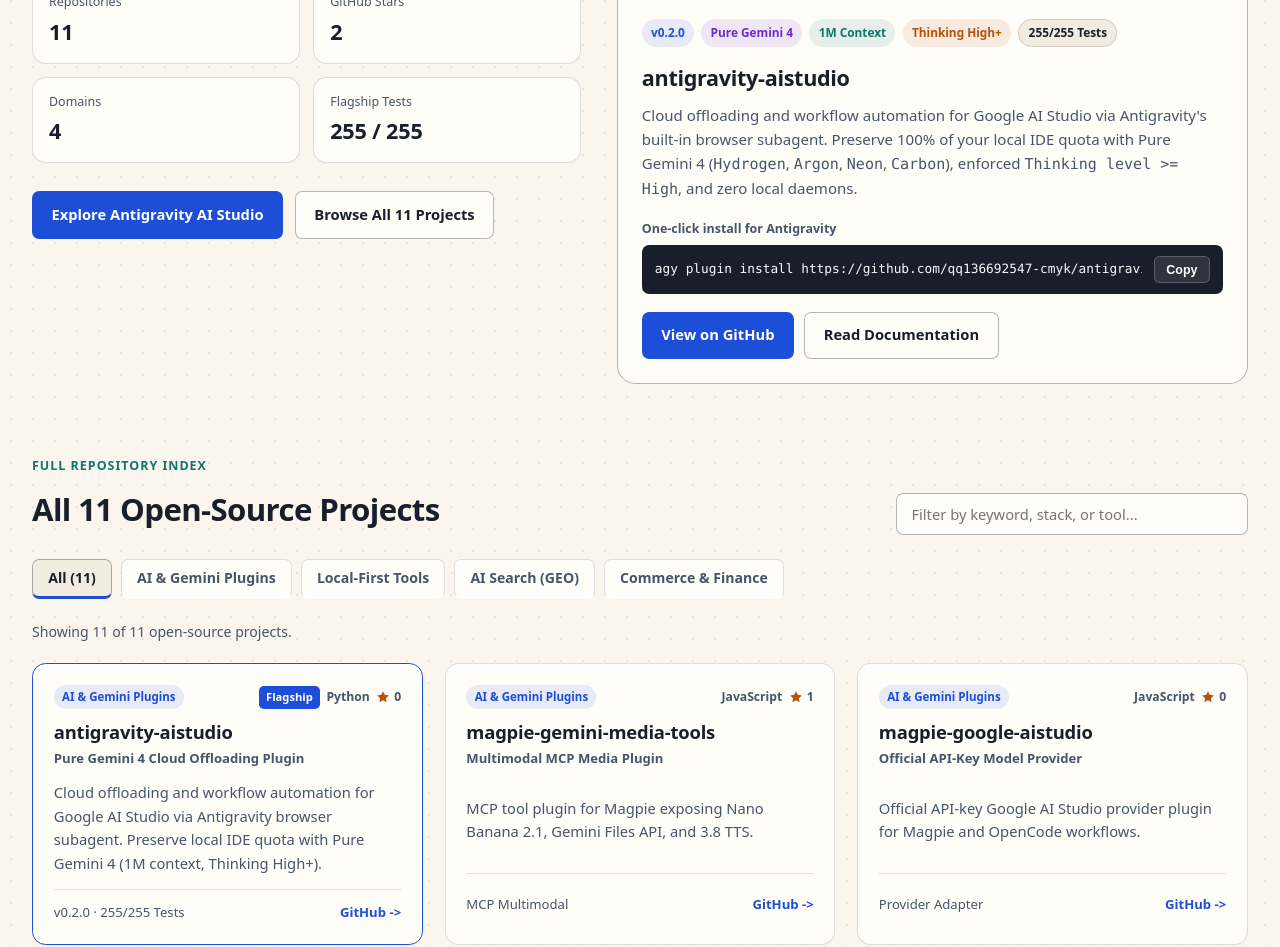
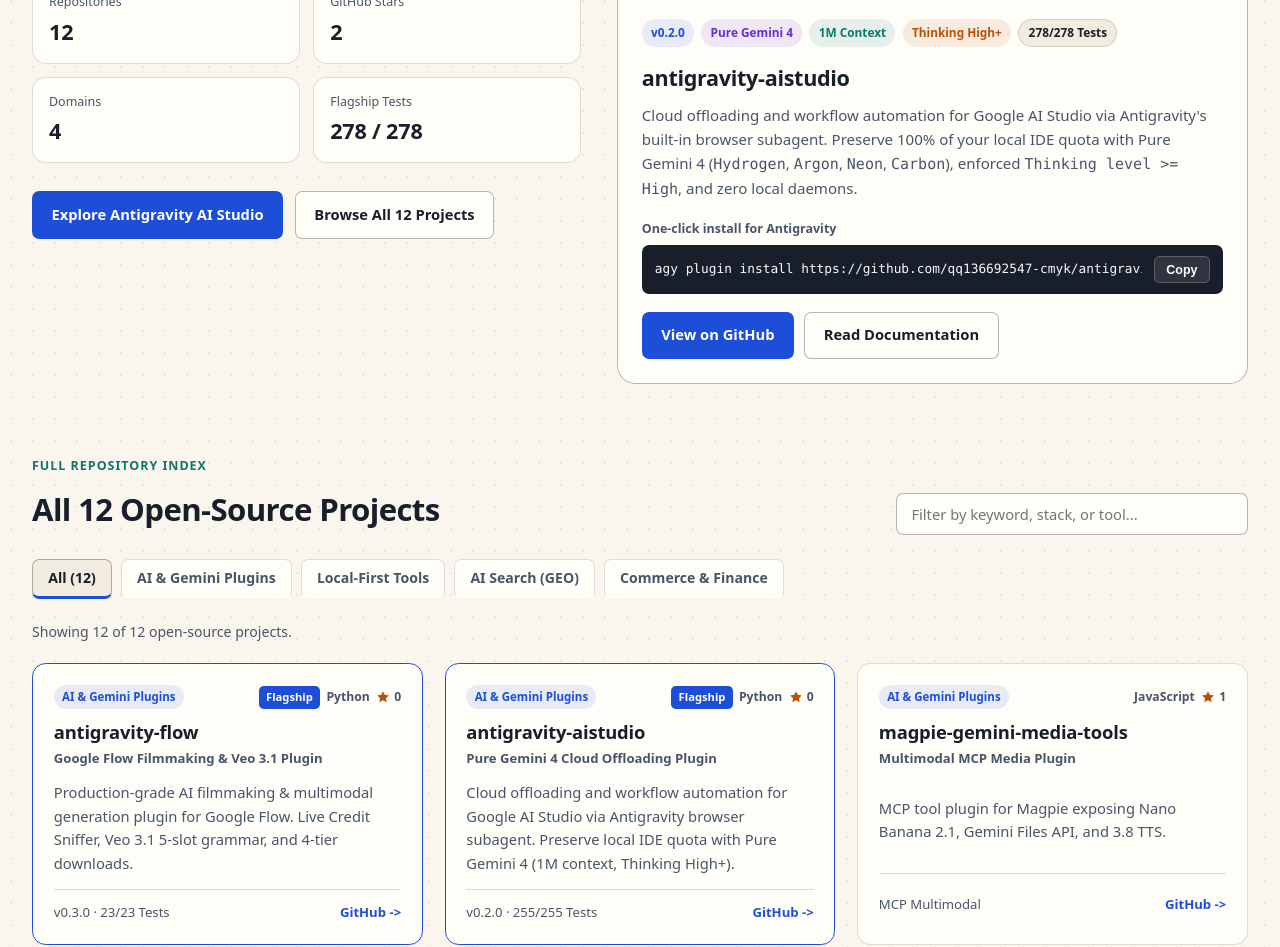
Before and after one commit to qq136692547-cmyk/qq136692547-cmyk.github.io, a plain HTML site: page index.html in a window 1280 px wide. Shown: the part 472-1419 px from the top of the page. Drawn offline with Linux system fonts and the light colour scheme; no server answers.

Commit message:
feat: add antigravity-flow flagship card and update catalog to 12 projects

```diff
--- a/app.js
+++ b/app.js
@@ -11,7 +11,7 @@
     en: {
       page_title: "qq136692547-cmyk | Open-Source Hub & Antigravity AI Studio",
       meta_description:
-        "Official open-source hub for qq136692547-cmyk: 11 original projects across Antigravity AI & Gemini plugins, local-first developer tools, AI Search (GEO), and commerce analytics.",
+        "Official open-source hub for qq136692547-cmyk: 12 original projects across Antigravity AI & Gemini plugins, local-first developer tools, AI Search (GEO), and commerce analytics.",
       lang_toggle_text: "中文",
       lang_toggle_aria: "切换为中文",
       skip_link: "Skip to projects",
@@ -19,7 +19,7 @@
       brand_subtitle: "Open-Source Lab",
       nav_aria: "Primary navigation",
       nav_flagship: "Flagship",
-      nav_projects: "Projects (11)",
+      nav_projects: "Projects (12)",
       nav_support: "Support",
       nav_github: "GitHub",
       theme_to_dark: "Switch to dark theme",
@@ -27,19 +27,19 @@
       hero_eyebrow: "Independent Open-Source Engineering",
       hero_title: "Pragmatic AI Plugins, Local-First Tools & Web Utilities",
       hero_lead:
-        "A curated catalog of 11 real, source-available projects built for developers, AI workflow engineers, and online operators -- zero telemetry bloat, transparent architecture, and production-tested workflows.",
+        "A curated catalog of 12 real, source-available projects built for developers, AI workflow engineers, and online operators -- zero telemetry bloat, transparent architecture, and production-tested workflows.",
       hero_stats_aria: "Portfolio summary",
       stat_repos: "Repositories",
       stat_stars: "GitHub Stars",
       stat_domains: "Domains",
       stat_tests: "Flagship Tests",
       hero_cta_primary: "Explore Antigravity AI Studio",
-      hero_cta_secondary: "Browse All 11 Projects",
+      hero_cta_secondary: "Browse All 12 Projects",
       spotlight_img_alt:
         "Hand-drawn technical showcase banner for Antigravity AI Studio v0.2.0 Pure Gemini 4 cloud offloading architecture",
       spotlight_badges_aria: "Flagship highlights",
       badge_context: "1M Context",
-      badge_tests: "255/255 Tests",
+      badge_tests: "278/278 Tests",
       spotlight_desc:
         "Cloud offloading and workflow automation for Google AI Studio via Antigravity's built-in browser subagent. Preserve 100% of your local IDE quota with Pure Gemini 4 (<code>Hydrogen</code>, <code>Argon</code>, <code>Neon</code>, <code>Carbon</code>), enforced <code>Thinking level &gt;= High</code>, and zero local daemons.",
       spotlight_install_label: "One-click install for Antigravity",
@@ -48,11 +48,11 @@
       spotlight_repo_btn: "View on GitHub",
       spotlight_docs_btn: "Read Documentation",
       catalog_eyebrow: "Full Repository Index",
-      catalog_title: "All 11 Open-Source Projects",
+      catalog_title: "All 12 Open-Source Projects",
       search_label: "Search projects by name, stack, or keyword",
       search_placeholder: "Filter by keyword, stack, or tool...",
       filter_bar_aria: "Filter projects by category",
-      filter_all: "All (11)",
+      filter_all: "All (12)",
       filter_ai: "AI & Gemini Plugins",
       filter_dev: "Local-First Tools",
       filter_geo: "AI Search (GEO)",
@@ -67,6 +67,10 @@
       action_live_site: "Live Site",
       action_live_demo: "Live Demo",
       action_chrome_ext: "Chrome Ext",
+      card_flow_sub: "Google Flow Filmmaking & Veo 3.1 Plugin",
+      card_flow_desc:
+        "Production-grade AI filmmaking & multimodal generation plugin for Google Flow. Live Credit Sniffer, Veo 3.1 5-slot grammar, and 4-tier downloads.",
+      card_flow_note: "v0.3.0 · 23/23 Tests",
       card_01_sub: "Pure Gemini 4 Cloud Offloading Plugin",
       card_01_desc:
         "Cloud offloading and workflow automation for Google AI Studio via Antigravity browser subagent. Preserve local IDE quota with Pure Gemini 4 (1M context, Thinking High+).",
@@ -131,7 +135,7 @@
     zh: {
       page_title: "qq136692547-cmyk | 开源导航官网 & Antigravity AI Studio",
       meta_description:
-        "qq136692547-cmyk 官方开源项目导航：涵盖 Antigravity AI 与 Gemini 插件、本地优先开发者工具、AI 搜索 (GEO) 与跨境电商/金融分析等 11 个原创开源项目。",
+        "qq136692547-cmyk 官方开源项目导航：涵盖 Antigravity AI 与 Gemini 插件、本地优先开发者工具、AI 搜索 (GEO) 与跨境电商/金融分析等 12 个原创开源项目。",
       lang_toggle_text: "EN",
       lang_toggle_aria: "Switch to English",
       skip_link: "跳过导航直达项目",
@@ -139,7 +143,7 @@
       brand_subtitle: "开源实验室",
       nav_aria: "主导航",
       nav_flagship: "旗舰项目",
-      nav_projects: "开源矩阵",
+      nav_projects: "开源矩阵 (12)",
       nav_support: "支持作者",
       nav_github: "GitHub 主页",
       theme_to_dark: "切换为深色主题",
@@ -147,19 +151,19 @@
       hero_eyebrow: "独立开源工程实验室",
       hero_title: "务实的 AI 插件、本地优先工具与 Web 效率套件",
       hero_lead:
-        "精选 11 个真实开源项目，面向开发者、AI 工作流工程师与跨境电商/运营人员打造——零遥测冗余、架构透明、经过生产级实测验证。",
+        "精选 12 个真实开源项目，面向开发者、AI 工作流工程师与跨境电商/运营人员打造——零遥测冗余、架构透明、经过生产级实测验证。",
       hero_stats_aria: "开源项目核心指标",
       stat_repos: "开源仓库",
       stat_stars: "GitHub Stars",
       stat_domains: "技术领域",
       stat_tests: "旗舰测试通过率",
       hero_cta_primary: "探索 Antigravity AI Studio",
-      hero_cta_secondary: "浏览全部 11 个项目",
+      hero_cta_secondary: "浏览全部 12 个项目",
       spotlight_img_alt:
         "Antigravity AI Studio v0.2.0 Pure Gemini 4 云端卸载架构手绘技术展示横幅",
       spotlight_badges_aria: "旗舰项目亮点",
       badge_context: "1M 上下文",
-      badge_tests: "255/255 测试通过",
+      badge_tests: "278/278 测试通过",
       spotlight_desc:
         "通过 Antigravity 内置浏览器子智能体，把长上下文推理与 Prompt 调优自动卸载到 Google AI Studio 纯 Gemini 4（<code>Hydrogen</code>、<code>Argon</code>、<code>Neon</code>、<code>Carbon</code>，1M 上下文、强制 <code>Thinking High+</code>），零本地守护进程，零消耗本地 IDE 配额。",
       spotlight_install_label: "一键安装到 Antigravity",
@@ -168,11 +172,11 @@
       spotlight_repo_btn: "查看 GitHub 仓库",
       spotlight_docs_btn: "阅读项目文档",
       catalog_eyebrow: "完整开源项目索引",
-      catalog_title: "全部 11 个开源项目",
+      catalog_title: "全部 12 个开源项目",
       search_label: "按名称、技术栈或功能关键词搜索项目",
       search_placeholder: "按名称、技术栈或功能搜索项目...",
       filter_bar_aria: "按技术领域筛选项目",
-      filter_all: "全部 (11)",
+      filter_all: "全部 (12)",
       filter_ai: "AI 与 Gemini 插件",
       filter_dev: "本地优先工具",
       filter_geo: "AI 搜索 (GEO)",
@@ -187,6 +191,10 @@
       action_live_site: "在线体验",
       action_live_demo: "在线体验",
       action_chrome_ext: "Chrome 扩展",
+      card_flow_sub: "Google Flow 影视工业级多模态生成插件",
+      card_flow_desc:
+        "专为 Google Flow (flow.google.com) 打造的 AI 影视分镜与多模态生成引擎。内置实时积分嗅探器、Veo 3.1 五段式运镜语法与 4 档分辨率下载。",
+      card_flow_note: "v0.3.0 · 23/23 测试全通",
       card_01_sub: "Google AI Studio 云端推理卸载插件",
       card_01_desc:
         "通过 Antigravity 内置浏览器子智能体，将重度推理与百万字文档分析卸载至 Google AI Studio 纯 Gemini 4（1M 上下文，Thinking High+），零消耗本地 IDE 配额。",
--- a/index.html
+++ b/index.html
@@ -56,7 +56,7 @@
 
       <nav class="header-nav" data-i18n-aria-label="nav_aria" aria-label="Primary navigation">
         <a href="#spotlight" data-i18n="nav_flagship">Flagship</a>
-        <a href="#projects" data-i18n="nav_projects">Projects (11)</a>
+        <a href="#projects" data-i18n="nav_projects">Projects (12)</a>
         <a href="#support" data-i18n="nav_support">Support</a>
         <a href="https://github.com/qq136692547-cmyk" target="_blank" rel="noopener noreferrer" data-i18n="nav_github">GitHub</a>
         <button type="button" id="lang-toggle" class="lang-toggle" aria-label="切换为中文">中文</button>
@@ -86,13 +86,13 @@
           <p class="eyebrow" data-i18n="hero_eyebrow">Independent Open-Source Engineering</p>
           <h1 id="hero-title" data-i18n="hero_title">Pragmatic AI Plugins, Local-First Tools &amp; Web Utilities</h1>
           <p class="hero-lead" data-i18n="hero_lead">
-            A curated catalog of 11 real, source-available projects built for developers, AI workflow engineers, and online operators -- zero telemetry bloat, transparent architecture, and production-tested workflows.
+            A curated catalog of 12 real, source-available projects built for developers, AI workflow engineers, and online operators -- zero telemetry bloat, transparent architecture, and production-tested workflows.
           </p>
 
           <dl class="hero-stats" data-i18n-aria-label="hero_stats_aria" aria-label="Portfolio summary">
             <div class="stat-item">
               <dt data-i18n="stat_repos">Repositories</dt>
-              <dd>11</dd>
+              <dd>12</dd>
             </div>
             <div class="stat-item">
               <dt data-i18n="stat_stars">GitHub Stars</dt>
@@ -104,13 +104,13 @@
             </div>
             <div class="stat-item">
               <dt data-i18n="stat_tests">Flagship Tests</dt>
-              <dd>255 / 255</dd>
+              <dd>278 / 278</dd>
             </div>
           </dl>
 
           <div class="hero-actions">
             <a class="btn btn-primary" href="#spotlight" data-i18n="hero_cta_primary">Explore Antigravity AI Studio</a>
-            <a class="btn btn-secondary" href="#projects" data-i18n="hero_cta_secondary">Browse All 11 Projects</a>
+            <a class="btn btn-secondary" href="#projects" data-i18n="hero_cta_secondary">Browse All 12 Projects</a>
           </div>
         </div>
 
@@ -164,7 +164,7 @@
         <div class="catalog-header">
           <div>
             <p class="eyebrow" data-i18n="catalog_eyebrow">Full Repository Index</p>
-            <h2 id="catalog-title" data-i18n="catalog_title">All 11 Open-Source Projects</h2>
+            <h2 id="catalog-title" data-i18n="catalog_title">All 12 Open-Source Projects</h2>
           </div>
           <div class="search-wrap">
             <label for="project-search" class="sr-only" data-i18n="search_label">Search projects by name, stack, or keyword</label>
@@ -181,16 +181,45 @@
         </div>
 
         <div class="filter-bar" role="group" data-i18n-aria-label="filter_bar_aria" aria-label="Filter projects by category">
-          <button type="button" class="filter-btn" data-category="all" aria-pressed="true" data-i18n="filter_all">All (11)</button>
+          <button type="button" class="filter-btn" data-category="all" aria-pressed="true" data-i18n="filter_all">All (12)</button>
           <button type="button" class="filter-btn" data-category="ai-plugins" aria-pressed="false" data-i18n="filter_ai">AI &amp; Gemini Plugins</button>
           <button type="button" class="filter-btn" data-category="devtools" aria-pressed="false" data-i18n="filter_dev">Local-First Tools</button>
           <button type="button" class="filter-btn" data-category="geo" aria-pressed="false" data-i18n="filter_geo">AI Search (GEO)</button>
           <button type="button" class="filter-btn" data-category="commerce" aria-pressed="false" data-i18n="filter_commerce">Commerce &amp; Finance</button>
         </div>
 
-        <p id="results-status" class="results-status" aria-live="polite">Showing 11 of 11 open-source projects.</p>
+        <p id="results-status" class="results-status" aria-live="polite">Showing 12 of 12 open-source projects.</p>
 
         <div id="projects-grid" class="projects-grid">
+          <article class="card card-featured" data-repo="antigravity-flow" data-category="ai-plugins" data-search="antigravity-flow python ai plugins google flow veo 3.1 nano banana 2.1 storyboard filmmaking cinematography 影视 分镜 运镜 视频生成 场景剪辑 角色一致性 积分嗅探">
+            <header class="card-header">
+              <div class="card-top-row">
+                <span class="cat-pill cat-ai" data-i18n="cat_ai">AI &amp; Gemini Plugins</span>
+                <div class="card-meta-right">
+                  <span class="badge-featured" data-i18n="badge_flagship">Flagship</span>
+                  <span class="lang-tag">Python</span>
+                  <span class="star-pill" data-i18n-aria-label="stars_aria" aria-label="GitHub stars">
+                    <svg width="14" height="14" viewBox="0 0 24 24" fill="currentColor" aria-hidden="true"><path d="M12 2l2.9 6.26L22 9.27l-5 4.87 1.18 6.88L12 17.77l-6.18 3.25L7 14.14 2 9.27l7.1-1.01L12 2z"/></svg>
+                    <span data-stars-for="antigravity-flow">0</span>
+                  </span>
+                </div>
+              </div>
+              <h3>
+                <a class="card-link" href="https://github.com/qq136692547-cmyk/antigravity-flow" target="_blank" rel="noopener noreferrer">antigravity-flow</a>
+              </h3>
+              <p class="card-subtitle" data-i18n="card_flow_sub">Google Flow Filmmaking &amp; Veo 3.1 Plugin</p>
+            </header>
+            <p class="card-body" data-i18n="card_flow_desc">
+              Production-grade AI filmmaking &amp; multimodal generation plugin for Google Flow. Live Credit Sniffer, Veo 3.1 5-slot grammar, and 4-tier downloads.
+            </p>
+            <footer class="card-footer">
+              <span class="footer-note" data-i18n="card_flow_note">v0.3.0 &middot; 23/23 Tests</span>
+              <span class="footer-actions">
+                <span class="repo-arrow" aria-hidden="true" data-i18n="action_source">GitHub -&gt;</span>
+              </span>
+            </footer>
+          </article>
+
           <article class="card card-featured" data-repo="antigravity-aistudio" data-category="ai-plugins" data-search="antigravity-aistudio python ai plugins google ai studio gemini 4 1m context thinking high cloud offload browser subagent 云端卸载 推理 上下文 配额 浏览器 子智能体 调优">
             <header class="card-header">
               <div class="card-top-row">
```
